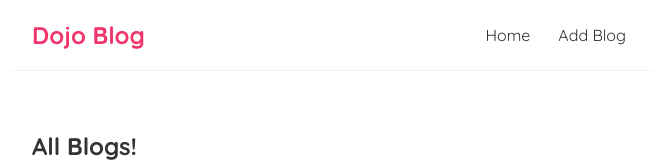
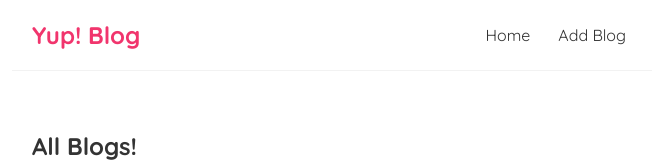
Before and after one commit to mrGain/Yup-Blog, a React (Create React App) app: page / in a window 1280 px wide. Shown: the top 162 px of the page, without its empty margins (308-964 px from the left). Built offline with nearby package versions, Linux system fonts and the light colour scheme; data requests are answered from the project's data file.

Commit message:
done adding notfound

```diff
--- a/src/App.js
+++ b/src/App.js
@@ -4,6 +4,7 @@
 import Create from './Create';
 import BlogDetails from './BlogDetails';
 import { BrowserRouter as Router,  Route, Routes  } from 'react-router-dom';
+import Notfound from './NotFound';
 
 
 function App() {
@@ -17,6 +18,7 @@
             <Route path='/' element={<Home/>} />
             <Route path='/create' element={<Create/>} />
             <Route path='/blogs/:id' element={<BlogDetails/>} />
+            <Route path='*' element={<Notfound/>} />
           </Routes>
         </div>
       </div>
--- /dev/null
+++ b/src/NotFound.jsx
@@ -0,0 +1,13 @@
+import { Link } from "react-router-dom";
+const Notfound = () => {
+    return (
+        <div className="not-found">
+            <h2>Sorry ...</h2>
+            <p>Page not found</p>
+            <Link to='/'>Back to Home Page....</Link>
+        </div>
+
+    );
+}
+
+export default Notfound;
--- a/src/navbar.js
+++ b/src/navbar.js
@@ -3,7 +3,7 @@
 const Navbar = () => {
     return (
         <nav className="navbar">
-            <h1>Dojo Blog</h1>
+            <h1>Yup! Blog</h1>
             <div className="links">
                 <Link to="/">Home</Link>
                 <Link to="/create" >Add Blog</Link>
```
